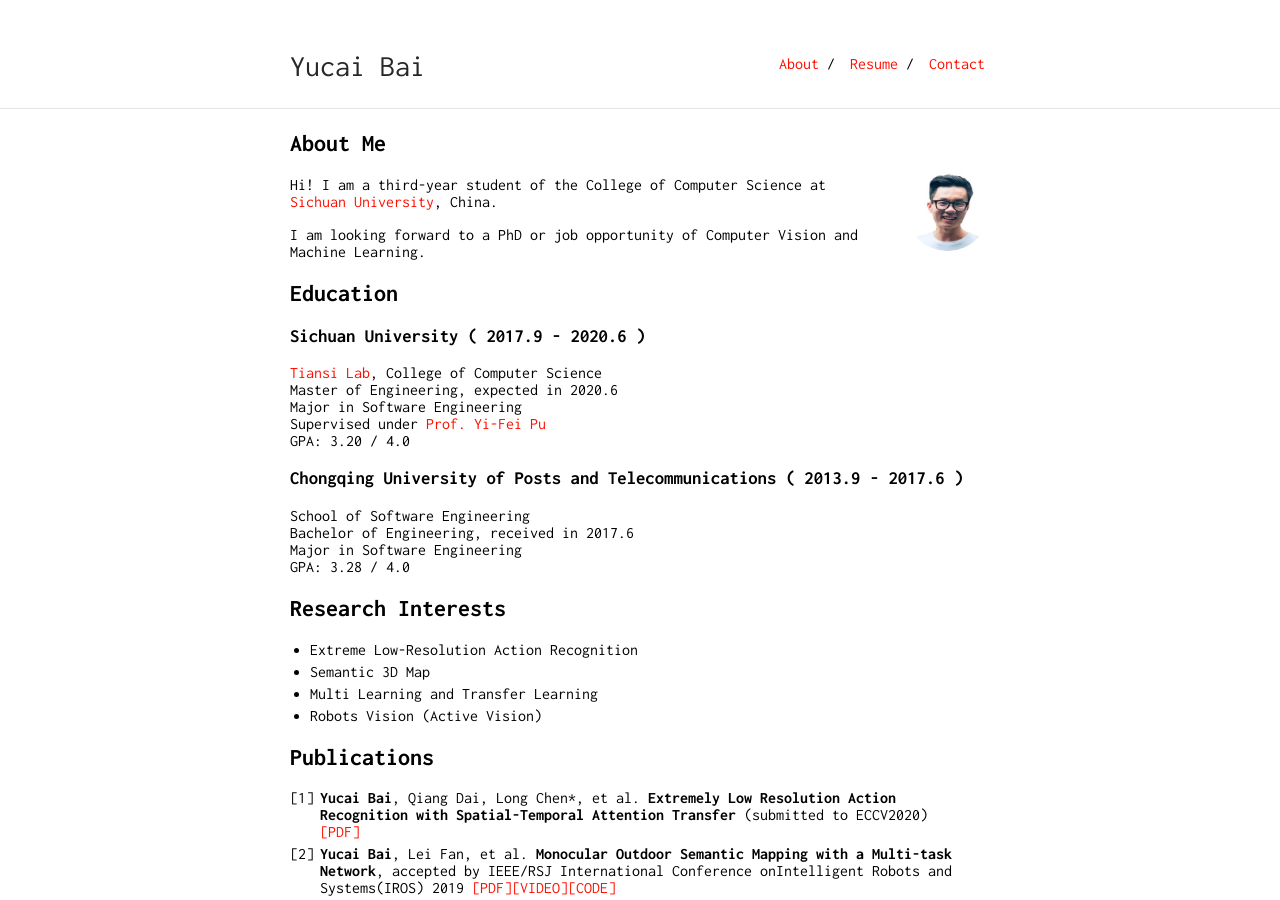
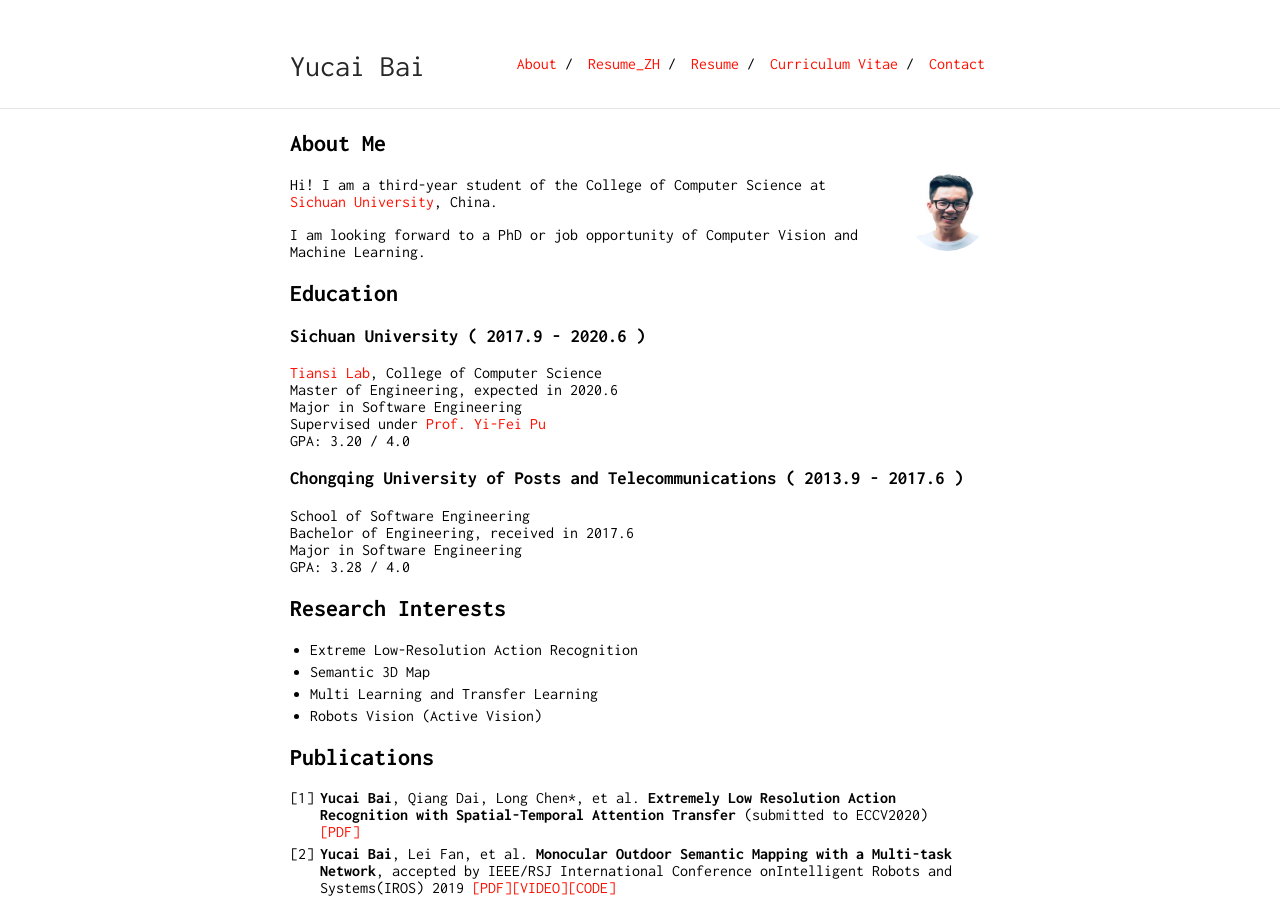
Before and after one commit to RaymondByc/raymondbyc-github.io, a Jekyll site: the page built from index.md, in a window 1280 px wide and 900 px high. Built offline with Jekyll 4.4.1, drawn with Linux system fonts in a browser that asks for light colours; our own code applies the rules of GitHub Pages for plain Markdown files.

Commit message:
add the resume_zh and CV.

```diff
--- a/_config.yml
+++ b/_config.yml
@@ -18,7 +18,11 @@ sass:
 nav:
  - name: "About"
    link: "https://raymondbyc.github.io/"
+ - name: "Resume_ZH"
+   link: "resume_zh.pdf"
  - name: "Resume"
    link: "resume.pdf"
+ - name: "Curriculum Vitae"
+   link: "curriculum vitae.pdf"
  - name: "Contact"
    link: "contact"
```
Also changed, not shown: 3 other files.
